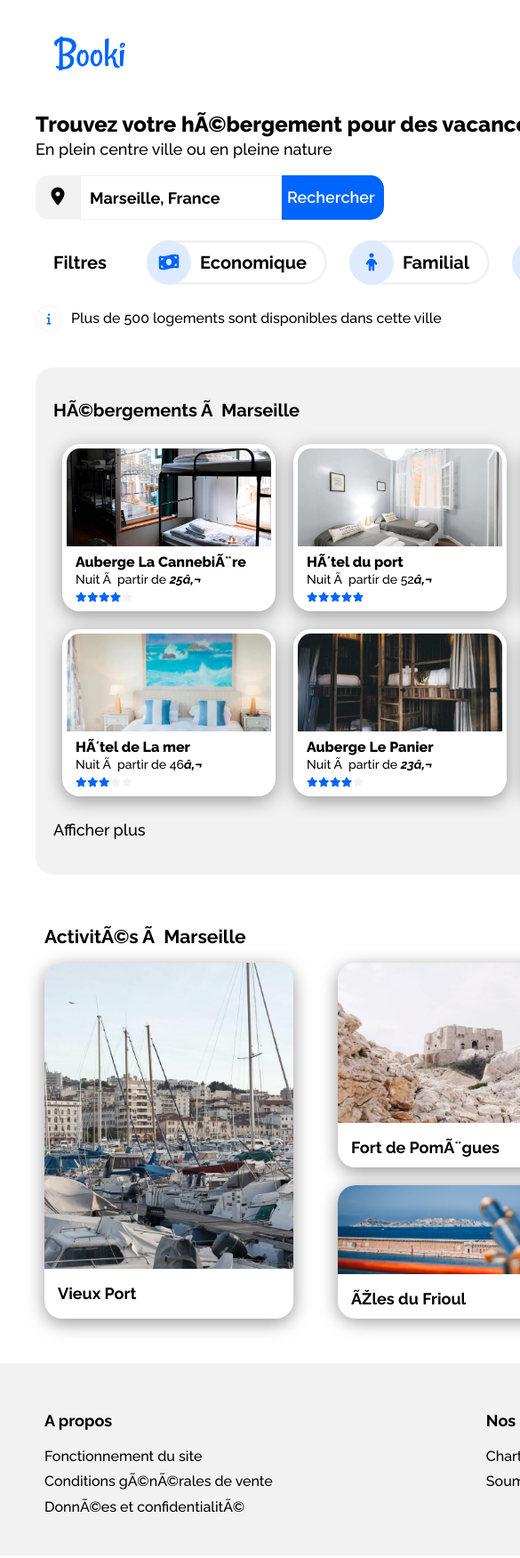
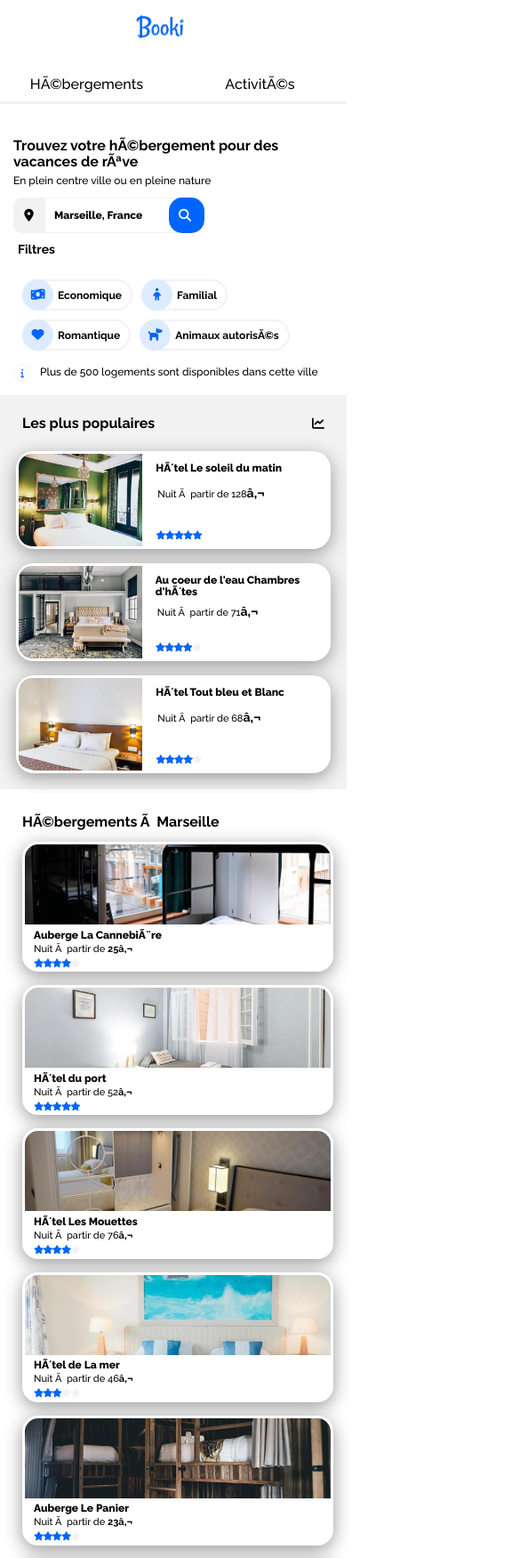
Before and after one commit to Volaltitude/P2_DW_Openclassrooms, a plain HTML site: page index.html in a window 390 px wide. Shown: the top 1751 px of the page at 89% size, 585 px wide, since content can reach past the window. Drawn offline with Linux system fonts and the light colour scheme.

Commit message:
ajout responsive

```diff
--- a/index.html
+++ b/index.html
@@ -40,9 +40,12 @@
         <div>
             <input type="text" name="position" id="position" value="Marseille, France">
         </div>
-        <div>
+        <button>
+            <span class="search-logo2">
+                <i class="fas fa-search"></i>
+            </span>
             <input type="submit" value="Rechercher" class="search-button">
-        </div>
+        </button>
     </form>
     <div class="filters">
         <div class="filters-list">
@@ -105,6 +108,7 @@
         </h2>
         <div class="accomodation-items">
             <div class="accomodation-example">
+                <a href="#">
                 <img src="./images/hebergements/4_small/marcus-loke-WQJvWU_HZFo-unsplash.jpg" alt="photo-auberge-cannebière"/>
                 <div class="container-example">
                     <h3>
@@ -121,8 +125,10 @@
                         <i class="fas fa-star grey-star"></i>
                     </div>
                 </div>
+                </a>
             </div>
             <div class="accomodation-example">
+                <a href="#">
                 <img src="./images/hebergements/4_small/fred-kleber-gTbaxaVLvsg-unsplash.jpg" alt="photo-hotel-port"/>
                 <div class="container-example">
                     <h3>
@@ -139,8 +145,10 @@
                         <i class="fas fa-star blue-star"></i>
                     </div>
                 </div>
+                </a>
             </div>
             <div class="accomodation-example">
+                <a href="#">
                 <img src="./images/hebergements/4_small/reisetopia-B8WIgxA_PFU-unsplash.jpg" alt="photo-hotel-mouettes"/>
                 <div class="container-example">
                     <h3>
@@ -157,8 +165,10 @@
                         <i class="fas fa-star grey-star"></i>
                     </div>
                 </div>
+                </a>
             </div>
             <div class="accomodation-example">
+                <a href="#">
                 <img src="./images/hebergements/4_small/annie-spratt-Eg1qcIitAuA-unsplash.jpg" alt="photo-hotel-mer"/>
                 <div class="container-example">
                     <h3>
@@ -175,8 +185,10 @@
                         <i class="fas fa-star grey-star"></i>
                     </div>
                 </div>
+                </a>
             </div>
             <div class="accomodation-example">
+                <a href="#">
                 <img src="./images/hebergements/4_small/nicate-lee-kT-ZyaiwBe0-unsplash.jpg" alt="photo-auberge-panier"/>
                 <div class="container-example">
                     <h3>
@@ -193,8 +205,10 @@
                         <i class="fas fa-star grey-star"></i>
                     </div>
                 </div>
+                </a>
             </div>
             <div class="accomodation-example">
+                <a href="#">
                 <img src="./images/hebergements/4_small/febrian-zakaria-M6S1WvfW68A-unsplash.jpg" alt="photo-hotel-amina"/>
                 <div class="container-example">
                     <h3>
@@ -211,10 +225,11 @@
                         <i class="fas fa-star blue-star"></i>
                     </div>
                 </div>
+                </a>
             </div>
         </div>
         <p>
-            Afficher plus
+            <a href="#"><em>Afficher plus</em></a>
         </p>
     </div>
     <div class="most-popular">
@@ -225,6 +240,7 @@
             <i class="fas fa-chart-line"></i>
         </div>
         <div class="most-popular-example">
+            <a href="#">
             <img src="./images/hebergements/4_small/emile-guillemot-Bj_rcSC5XfE-unsplash.jpg" alt="phtot-hotel-soleil"/>
             <div class="most-popular-description">
                 <h3>
@@ -241,8 +257,10 @@
                     <i class="fas fa-star blue-star"></i>
                 </div>
             </div>
+            </a>
         </div>
         <div class="most-popular-example">
+            <a href="#">
             <img src="./images/hebergements/4_small/aw-creative-VGs8z60yT2c-unsplash.jpg" alt="phtot-chambres-hotes"/>
             <div class="most-popular-description">
                 <h3>
@@ -259,8 +277,10 @@
                     <i class="fas fa-star grey-star"></i>
                 </div>
             </div>
+            </a>
         </div>
         <div class="most-popular-example">
+            <a href="#">
             <img src="./images/hebergements/4_small/febrian-zakaria-sjvU0THccQA-unsplash.jpg" alt="phtot-hotel-bleublanc"/>
             <div class="most-popular-description">
                 <h3>
@@ -277,6 +297,7 @@
                     <i class="fas fa-star grey-star"></i>
                 </div>
             </div>
+            </a
         </div>
     </div>
 </section>
@@ -285,36 +306,36 @@
 </div>
 <section class="activities">
     <div class="activities-block">
-        <div class="activities-container-spread">
+        <figure class="activities-container-spread">
             <img src="./images/activites/3_medium/reno-laithienne-QUgJhdY5Fyk-unsplash.jpg" alt="photo du vieux port"/>
-            <h3>Vieux Port</h3>
-        </div>
+            <figcaption><p>Vieux Port</p></figcaption>
+        </figure>
     </div>
     <div class="activities-block">
-        <div class="activities-container-fort">
+        <figure class="activities-container-fort">
             <img src="./images/activites/3_medium/paul-hermann-QFTrLdQIRhI-unsplash.jpg" alt="photo du Fort de pomègues"/>
-            <h3>Fort de Pomègues</h3>
-        </div>
-        <div class="activities-container-ile">
+            <figcaption><p>Fort de Pomègues</p></figcaption>
+        </figure>
+        <figure class="activities-container-ile">
             <img src="./images/activites/3_medium/kevin-hikari-rV_Qd1l-VXg-unsplash.jpg" alt="photo des îles du frioul"/>
-            <h3>Îles du Frioul</h3>
-        </div>
+            <figcaption><p>Îles du Frioul</p></figcaption>
+        </figure>
     </div>
     <div class="activities-block">
-        <div class="activities-container-spread">
+        <figure class="activities-container-spread">
             <img src="./images/activites/3_medium/kilyan-sockalingum-NR8-cBCN3aI-unsplash.jpg" alt="photo du parc national des calanques"/>
-            <h3>Parc National des Calanques</h3>
-        </div>
+            <figcaption><p>Parc National des Calanques</p></figcaption>
+        </figure>
     </div>
     <div class="activities-block">
-        <div class="activities-container-notre">
+        <figure class="activities-container-notre">
             <img src="./images/activites/3_medium/florian-wehde-xW9e8gdotxI-unsplash.jpg" alt="photo de notre-dame-de-la-garde"/>
-            <h3>Notre-Dame-de-La-Garde</h3>
-        </div>
-        <div class="activities-container-parc">
+            <figcaption><p>Notre-Dame-de-La-Garde</p></figcaption>
+        </figure>
+        <figure class="activities-container-parc">
             <img src="./images/activites/3_medium/lena-paulin-wH2-EJoDcV0-unsplash.jpg" alt="photo du parc longchamp"/>
-            <h3>Parc Longchamp</h3>
-        </div>
+            <figcaption><p>Parc Longchamp</p></figcaption>
+        </figure>
     </div>
 </section>
 </main>
@@ -327,13 +348,13 @@
             A propos
         </h2>
         <p>
-            Fonctionnement du site
+            <a href="#">Fonctionnement du site</a>
         </p>
         <p>
-            Conditions générales de vente
+            <a href="#">Conditions générales de vente</a>
         </p>
         <p>
-            Données et confidentialité
+            <a href="#">Données et confidentialité</a>
         </p>
     </section>
     <section class="index">
@@ -341,10 +362,10 @@
             Nos hébergements
         </h2>
         <p>
-            Charte qualité
+            <a href="#">Charte qualité</a>
         </p>
         <p>
-            Soumettre votre hôtel
+            <a href="#">Soumettre votre hôtel</a>
         </p>
     </section>
     <section class="index">
@@ -352,10 +373,10 @@
             Assistance
         </h2>
         <p>
-            Centre d'aide
+            <a href="#">Centre d'aide</a>
         </p>
         <p>
-            Nous contacter
+            <a href="#">Nous contacter</a>
         </p>
     </section>
 </footer>
--- a/styles.css
+++ b/styles.css
@@ -5,14 +5,19 @@
     box-sizing: border-box;
 }
 
+a {
+    text-decoration: none;
+    color: inherit;
+}
+
 body
 {
-    display: flex;
-    flex-direction: column;
     font-family: 'Raleway', sans-serif;
-    font-size: 18px;
+    font-size: 12px;
     font-weight: 500;
-    width: 1400px;
+    width: 100%;
+    max-width: 1300px;
+    margin: auto;
 }
 
 /* HEADER */
@@ -24,12 +29,10 @@ header
     justify-content: space-between;
     align-items: center;
     font-weight: 500;
-    font-size: 18px;
-    margin: 30px 45px 15px 45px;
-    max-width: 1550px;
+    margin: 20px 45px 15px 45px;
 }
 
-main{
+main {
     display: flex;
     flex-direction: column;
 }
@@ -40,7 +43,7 @@ main{
 
 .logo img
 {
-    height: 60px;
+    height: 40px;
 }
 nav ul
 {
@@ -57,41 +60,39 @@ li
 
 nav ul li a
 {
-    text-decoration: none;
-    color: inherit;
-    padding: 48px 15px;
+    padding: 31px 15px;
 }
 nav ul li a:hover
 {
     border-top: solid #0065FC 3px;
     color: #0065FC;
-
 }
 
 /* SEARCH */
 
 .search
 {
-    display:flex;
+    display: flex;
     flex-direction: column;
     margin: 0px 40px;
+    flex-wrap: wrap;
 }
 
 .search h1
 {
-    font-size: 24px;
-    font-weight: 750;
+    font-size: 16px;
+    font-weight: bold;
     margin-bottom: 0px;
 }
 .search p
 {
     margin-top: 5px;
 }
+
 form
 {
     display: flex;
     flex-direction: row;
-    height: 50px
 }
 
 .search-logo
@@ -100,32 +101,41 @@ form
     justify-content: center;
     align-items: center;
     background-color:#F2F2F2;
-    width: 50px;
-    border-radius: 15px 0 0 15px;
+    width: 35px;
+    border-radius: 10px 0 0 10px;
 }
 
 #position
 {
-    height: 50px;
+    height: 35px;
     border: solid 1px #F2F2F2;
-    font-weight: 700;
+    font-weight: 800;
     padding-left: 10px;
 }
 
 .search-button
 {
-    height: 50px;
+   background-color: #0065FC;
+   border: none;
+   color: white;
+   font-weight: 700;
+}
+
+.search-logo2{
+    display: none;
+}
+button{
+    height: 35px;
     background-color: #0065FC;
-    border-radius: 0 15px 15px 0;
+    border-radius: 0 10px 10px 0;
     border: none;
     color: white;
     font-weight: 600;
     padding-right: 10px;
-
 }
 .fas
 {
-    font-size: 20px;
+    font-size: 14px;
 }
 
 /* FILTERS */
@@ -140,12 +150,13 @@ form
 {
     display: flex;
     flex-direction: row;
-    margin: 20px 0 20px 20px ;
+    margin: 20px 0 20px 5px ;
+    flex-wrap: wrap;
 }
 .filters-list h2
 {
-    font-size: 20px;
     font-weight: 700;
+    font-size: 14px;
 }
 .filters ul
 {
@@ -163,23 +174,23 @@ form
     margin-left: 25px;
     position: relative;
     flex-wrap: wrap;
-    border: solid #F2F2F2 3px;
+    border: solid #F2F2F2 2px;
     border-radius: 25px;
-    height: 50px;
-    padding: 0 40px;
+    height: 35px;
+    padding: 0 30px 0 20px;
     border-left: none;
 }
 .filters-element a
 {
     text-decoration: none;
     color: inherit;
-    font-size: 20px;
     font-weight: 700;
 }
 .filters-description
 {
     position: relative;
     left: 20px;
+    top: 2px;
 }
 .filters-logo
 {
@@ -187,8 +198,8 @@ form
     display: flex;
     justify-content: center;
     align-items: center;
-    width: 50px;
-    height: 50px;
+    width: 35px;
+    height: 35px;
     background-color: #DEEBFF;
     border-radius: 50%;
     left: 0px
@@ -209,19 +220,19 @@ form
    display: flex;
    justify-content: center;
    align-items: center;
-   font-size: 13px;
+   font-size: 10px;
    color: #0065FC;
    border: solid #F2F2F2 1px;
    padding: 5px;
    border-radius: 50%;
-   width: 30px;
-   height: 30px;
+   width: 20px;
+   height: 20px;
 }
 .info p
 {
     margin : 0px 10px;
     font-weight: 500;
-    font-size: 16px;
+    font-size: 12px;
 }
 
 .proposition
@@ -238,16 +249,15 @@ form
     display: flex;
     flex-direction: column;
     background-color: #F2F2F2;
-    margin: 20px;
-    padding: 20px;
+    margin: 5px;
+    padding: 10px 20px;
     border-radius: 20px;
-    height: 570px;
-    width: 850px;
+    width: 70%;
 }
 
 .accomodation h2
 {
-    font-size: 20px;
+    font-size: 16px;
     font-weight: 700;
 }
 .accomodation-items
@@ -255,18 +265,19 @@ form
     display: flex;
     flex-direction: row;
     flex-wrap: wrap;
+    justify-content: space-between;
 }
 
 .accomodation-example
 {
     display: flex;
     flex-direction: column;
-    margin: 10px;
+    width: 31%;
     background-color: white;
-    border-radius: 20px;
+    border-radius: 18px;
     box-shadow: 0px 5px 20px #999;
-    padding: 5px;
-    line-height: 0.2;
+    padding: 3px;
+    margin: 0 0 15px 0;
 }
 
 .accomodation-example:hover
@@ -279,51 +290,59 @@ form
     -moz-transition: all 0.2s ease;
     -ms-transition: all 0.2s ease;
     transition: all 0.2s ease;
-
 }
 
 .accomodation-example img
 {
     object-fit: cover;
-    width: 230px;
-    height: 110px;
+    width: 100%;
+    height: 90px;
     border-top-left-radius: 15px;
     border-top-right-radius: 15px;
 }
 
 .container-example
 {
-    margin: 0 0 5px 10px;
+    margin: 0 0 0 10px;
 }
 .container-example h3
 {
-    font-size: 16px;
+    font-size: 12px;
     font-weight: 800;
+    margin: 2px 0 2px 0;
 }
 
 .container-example p
 {
-    font-size: 14px;
-
+    font-size: 11px;
+    margin: 0 0 2px 0;
 }
 
 .container-example p em
 {
     font-weight: 700;
+    font-size: 11px;
 }
 
 .blue-star
 {
     color: #0065FC;
-    font-size: 11px;
+    font-size: 10px;
     letter-spacing: -4px;
 }
 
 .grey-star
 {
     color: #F2F2F2;
-    font-size: 11px;
+    font-size: 10px;
     letter-spacing: -4px;
+}
+
+a em
+{
+    font-size: 14px;
+    font-weight: 700;
+    font-style: normal;
 }
 
 
@@ -335,11 +354,10 @@ form
     flex-direction: column;
     flex-wrap: wrap;
     background-color: #F2F2F2;
-    margin: 20px;
-    padding: 20px;
+    margin: 5px;
+    padding: 10px;
     border-radius: 20px;
-    width: 400px;
-    height: 570px
+    width: 30%;
 }
 
 .most-popular-title
@@ -354,20 +372,20 @@ form
 
 .most-popular-title h2
 {
-    font-size: 20px;
-    font-weight: 800;
+    font-size: 16px;
+    font-weight: 700;
 }
-
 
 .most-popular-example
 {
     display: flex;
     flex-direction: row;
-    margin: 13px;
+    margin: 8px;
     background-color: white;
     border-radius: 20px;
-    padding: 5px;
+    padding: 3px;
     box-shadow : 0px 5px 20px #999;
+    height: 110px;
 }
 
 .most-popular-example:hover
@@ -387,38 +405,45 @@ form
     border-top-left-radius: 15px;
     border-bottom-left-radius: 15px;
     object-fit: cover;
-    height: 120px;
-    width: 120px;
+    width: 40%;
+    height: 100%;
 }
 
 .most-popular-description
 {
     display: flex;
     flex-direction: column;
+    justify-content: space-between;
     padding: 0 15px;
 }
 
 .most-popular-description h3
 {
-    font-size: 16px;
+    font-size: 12px;
     font-weight: 800;
     margin: 10px 0 0 0;
 }
 
 .most-popular-description p
 {
-    font-size: 14px;
+    font-size: 11px;
     font-weight: 500;
     margin: 2px;
 }
 
 .most-popular-description .rate
 {
-    margin-top: 25px;
+    margin-top: 20px;
+    margin-bottom: 5px;
 }
 .most-popular-description em
 {
     font-weight: 700;
+}
+.most-popular a
+{
+    display: flex;
+
 }
 
 /* ACTIVITIES */
@@ -429,17 +454,31 @@ form
     flex-direction: row;
     flex-wrap: wrap;
     justify-content: space-between;
-    height: 400px;
-    width: 1330px;
-    padding: 0 30px;
-    margin-left: 20px;
+    margin: 0 25px;
+    height: 350px;
 }
 
-.activities img
+.activities figure
+{
+    margin: 0;
+    display: flex;
+    flex-direction: column;
+}
+
+figcaption
+{
+    display: flex;
+    align-items: center;
+    font-weight: 700;
+    margin: 0;
+    padding-left: 5px;
+    height: 40px;
+}
+.activities figure img
 {
     border-top-left-radius: 20px;
     border-top-right-radius: 20px;
-    width: 280px;
+    object-fit: cover;
 }
 
 .activities-block
@@ -448,97 +487,79 @@ form
     flex-direction: column;
     justify-content: space-between;
     height: 100%;
-    width: 280px:
+    width: 22%;
 }
 
 .activities-container-spread
 {
-    height: 100%;
-    width: 280px;
     box-shadow: 0px 5px 20px #999;
     border-radius: 20px;
-    display: flex;
-    flex-direction: column;
+    height: 100%;
+    width: 100%;
 }
+
 .activities-container-spread img
 {
-    object-fit: cover;
-    height: 400px;
+    height: 90%;
 }
-
 .activities-container-fort
 {
-    height: 230px;
-    width: 280px;
-    display: flex;
-    flex-direction: column;
     box-shadow: 0px 5px 20px #999;
     border-radius: 20px;
-    box-shadow;
+    height: 50%;
 }
 
 .activities-container-fort img
 {
-    object-fit: cover;
-    height: 180px;
+    height: 80%;
 }
-
 .activities-container-ile
 {
-    height: 150px;
-    width: 280px;
-    display: flex;
-    flex-direction: column;
     box-shadow: 0px 3px 20px #999;
     border-radius: 20px;
+    height: 40%;
 }
 
 .activities-container-ile img
 {
-    object-fit: cover;
-    height: 100px;
+    height: 75%;
 }
 .activities-container-notre
 {
-    height: 170px;
-    display: flex;
-    flex-direction: column;
     box-shadow: 0px 5px 20px #999;
     border-radius: 20px;
+    height: 40%;
+
 }
 
 .activities-container-notre img
 {
-    object-fit: cover;
-    height: 120px;
+    height: 75%
 }
 .activities-container-parc
 {
-    height: 190px;
-    display: flex;
-    flex-direction: column;
     box-shadow: 0px 5px 20px #999;
     border-radius: 20px;
+    height: 50%;
 }
 
 .activities-container-parc img
 {
-    object-fit: cover;
-    height: 140px;
+    height: 80%;
 }
 
-.activities h3
+.activities p
 {
-    font-size: 18px;
-    font-weight: 700;
+    font-size: 12px;
+    font-weight: 800;
     padding-left: 15px;
 }
 
-.activities-title
+.activities-title h2
 {
-    font-size: 14px;
+    font-size: 16px;
     font-weight: 700;
-    margin-left: 50px;
+    margin-left: 30px;
 }
 
 /* FOOTER */
@@ -556,17 +577,214 @@ footer
 {
     display: flex;
     flex-direction: column;
-    padding: 40px 30px;
-    font-size: 16px;
-    margin-right: 180px;
+    padding: 20px 30px;
+    font-size: 12px;
+    width: 30%;
 }
 
 .index h2
 {
-    font-size: 18px;
+    font-size: 14px;
 }
 
 .index p
 {
     margin: 5px 0
 }
+
+/* TABLETTE */
+
+@media (min-width: 768px) and (max-width: 992px)
+{
+    .proposition{
+        flex-direction: column-reverse;
+    }
+
+    .most-popular{
+        flex-direction: row;
+        justify-content: space-between;
+        width: 100%;
+        margin: 5px;
+        padding: 10px 20px;
+    }
+
+    .most-popular-title{
+        width: 100%;
+    }
+
+    .most-popular-example{
+        flex-direction: column;
+        width: 32%;
+        border-radius: 18px;
+        box-shadow: 0px 5px 20px #999;
+        padding: 3px;
+        margin: 0 0 15px 0;
+        height: 155px;
+    }
+
+    .most-popular-example img{
+        width: 100%;
+        height: 90px;
+        border-top-left-radius: 15px;
+        border-top-right-radius: 15px;
+        border-bottom-left-radius: 0;
+    }
+    .most-popular a{
+        flex-direction: column;
+    }
+    .accomodation{
+        width: 100%;
+    }
+
+    .most-popular-description .rate
+    {
+        margin-top: 0
+    }
+
+    .most-popular-description{
+        padding: 0;
+    }
+
+    .activities{
+        flex-wrap: wrap;
+    }
+}
+
+@media (max-width: 767px){
+
+    body{
+        margin: 0;
+    }
+    header{
+        flex-direction: column;
+        margin : 0;
+        width: 100%;
+    }
+    .logo
+    {
+        align-self: center;
+        padding: 10px;
+    }
+    nav {
+        text-align: center;
+        width: 100%;
+
+    }
+    nav ul{
+        padding: 0;
+    }
+    nav ul li{
+        width: 50%;
+        border-bottom: solid #F2F2F2 3px;
+        margin: 0;
+        padding: 10px;
+        font-size: 16px;
+    }
+    nav ul li:hover{
+        border-bottom: #0065FC solid 3px;
+        padding-bottom: 10px;
+        color: #0065FC;
+    }
+    nav ul li a{
+        padding: 0;
+    }
+    nav ul li a:hover{
+        border-top: none;
+    }
+
+    .search{
+        margin: 15px;
+    }
+
+    .search-button{
+        display: none;
+    }
+    .search-logo2{
+        display: inline;
+    }
+
+    button{
+        border-radius: 15px;
+        width: 40px;
+        height: 40px;
+        position: relative;
+        left: -10px;
+    }
+    #position{
+        height: 40px;
+        border-right: none;
+        width: 150px;
+    }
+
+    .filters{
+        flex-direction: column;
+        align-items: flex-start;
+        justify-content: flex-start;
+    }
+
+    .filters h2{
+        margin: 0;
+    }
+
+    .filters-list{
+        margin: 10px 0 10px 5px;
+    }
+    .filters-element{
+        margin: 5px;
+    }
+
+    .proposition{
+        flex-direction: column-reverse;
+        margin: 0;
+    }
+
+    .accomodation{
+        width: 100%;
+        background-color: white;
+    }
+
+    .accomadation-items{
+        flex-direction: column;
+    }
+
+    .accomodation-example{
+        width: 100%
+    }
+
+    .most-popular{
+        margin: 0;
+        width: 100%;
+        border-radius: 0;
+    }
+
+    .most-popular a{
+        width: 100%;
+    }
+    .most-popular img{
+        width: 40%;
+    }
+    .activities{
+        flex-direction: column;
+        margin: 25px;
+        flex-wrap: nowrap;
+        height: auto;
+    }
+    .activities-block{
+        width: 100%;
+    }
+    .activities figure{
+        height: 160px;
+        margin: 10px 0;
+    }
+    .activities img{
+        height: 125px;
+    }
+
+    footer{
+        flex-direction: column;
+    }
+    .index{
+        width: 100%;
+        padding-left: 15px;
+    }
+}
```
